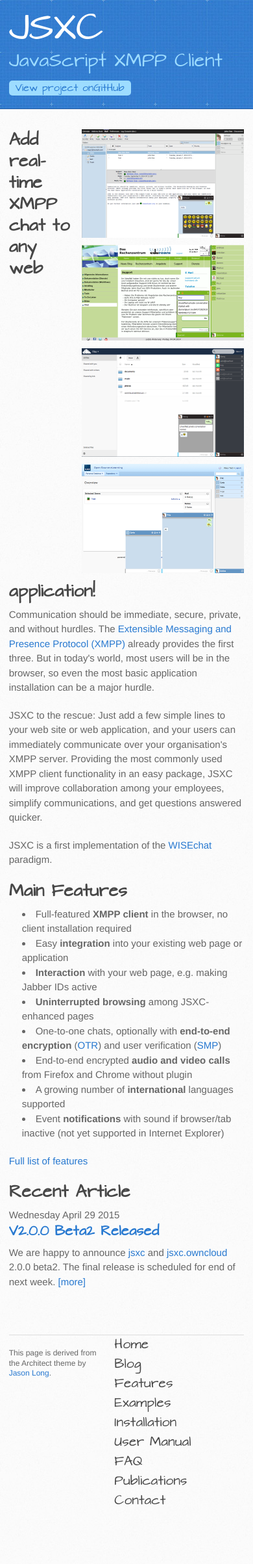
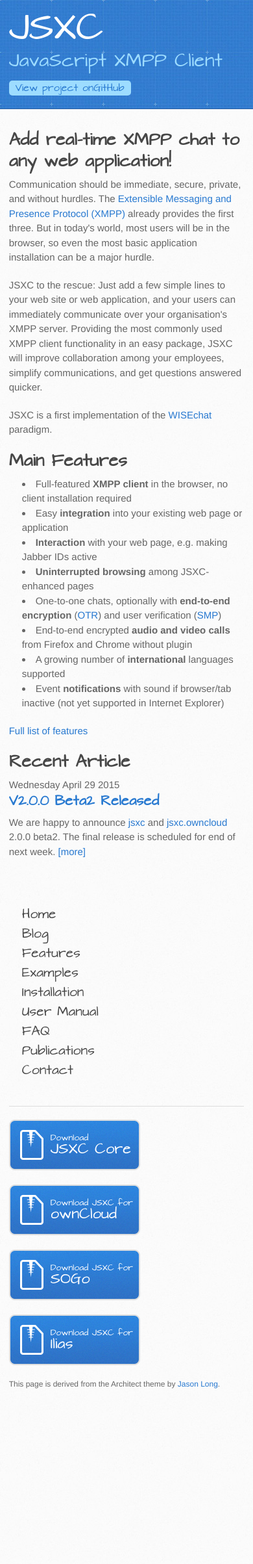
Before and after one commit to jsxc/jsxc.org, a Jekyll site: the page built from index.html, in a window 390 px wide. Shown: the whole page at 65% size. Built offline with Jekyll 4.4.1, drawn with Linux system fonts in a browser that asks for light colours; comment, search, counter and statistics services are not loaded; after the commit the page ends 2201 px from its top, so only the background shows below that.

Commit message:
improve design on small screens

```diff
--- a/stylesheets/stylesheet.css
+++ b/stylesheets/stylesheet.css
@@ -511,7 +511,6 @@
     min-height: 0;
   }
   aside#sidebar a.button {
-    display: none;
   }
   #main-content h1:before,
   #main-content h2:before,
@@ -522,6 +521,15 @@
     content: none;
     padding-right: 0;
     margin-left: 0;
+  }
+}
+
+@media only screen and (max-width: 580px){
+  #main-content .right.sidebar {
+    display: none;
+  }
+  nav#mainnav {
+    float:none;
   }
 }
 
```
